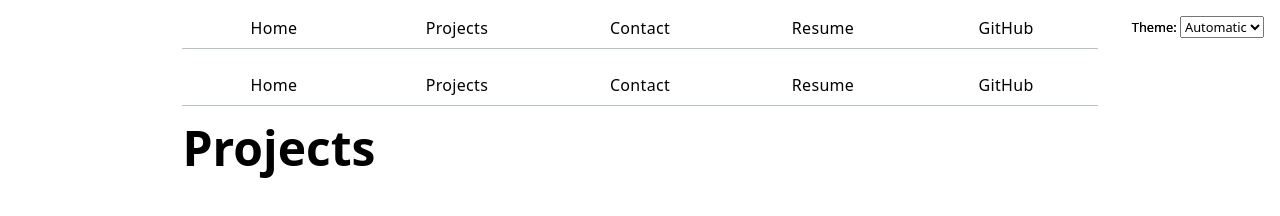
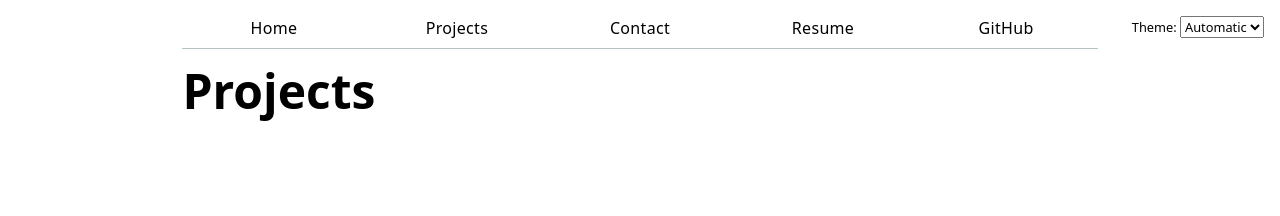
Before and after one commit to wanhan05/Portfolio, a plain HTML site: page projects/index.html in a window 1280 px wide. Drawn offline with Linux system fonts and the light colour scheme.

Commit message:
fix projects

```diff
--- a/projects/index.html
+++ b/projects/index.html
@@ -4,7 +4,6 @@
         <meta charset="UTF-8">
         <title>Projects</title>
         <link rel="stylesheet" href="../style.css">
-        <script src="/Portfolio/global.js" type="module"></script>
         <script src="projects.js" type="module"></script>
     </head>
     <body>
```
